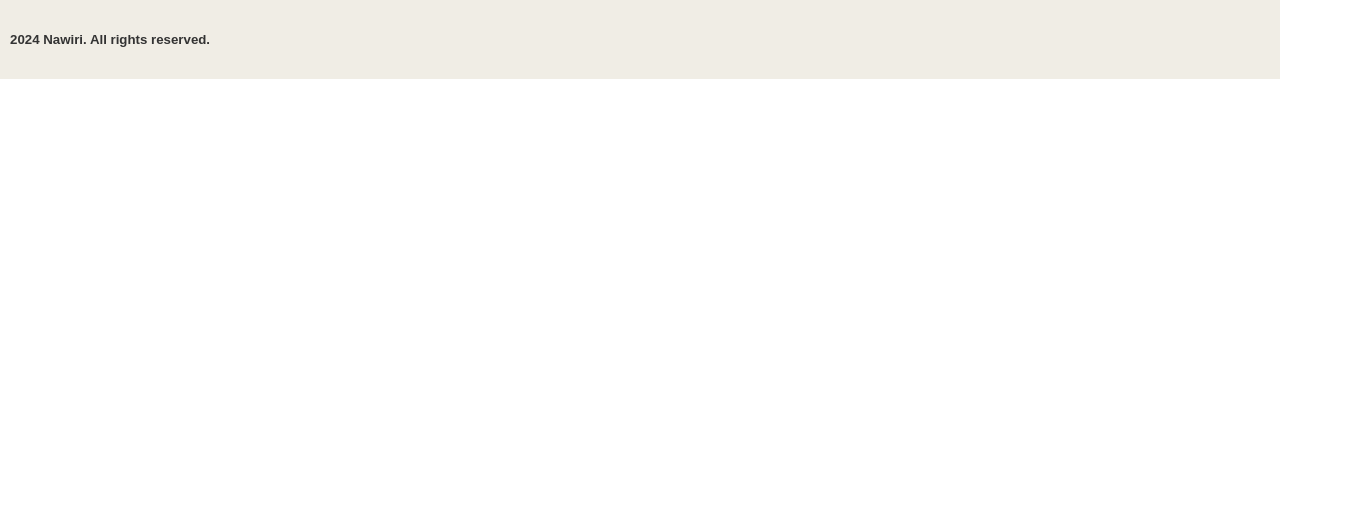
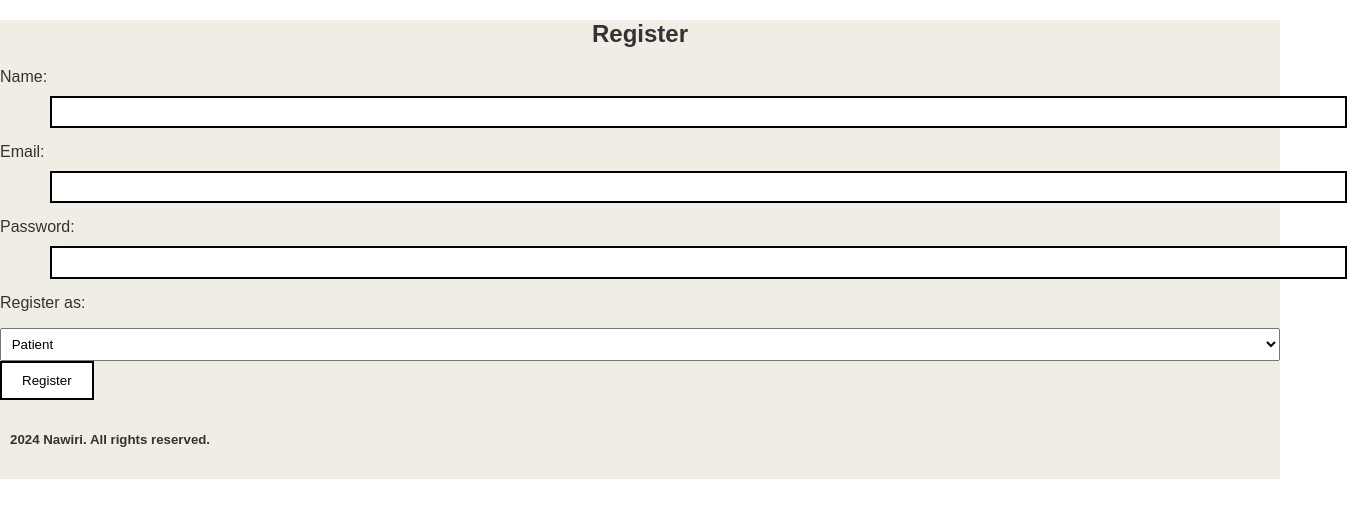
Before and after one commit to amanikituto/nawiri-healthcare, a React (Create React App) app: page /register in a window 1280 px wide. Shown: the top 518 px of the page, 1347 px wide, since content can reach past the window. Built offline with nearby package versions, Linux system fonts and the light colour scheme.

Commit message:
Registration and login page

```diff
--- a/src/App.js
+++ b/src/App.js
@@ -10,6 +10,8 @@ import Footer from './components/layout/Footer';
 import PatientEngagement from './components/providers/PatientEngagement';
 import DataAnalytics from './components/providers/DataAnalytics';
 import PracticeManagement from './components/providers/PracticeManagement';
+import Login from './components/providers/Login';
+import Registration from './components/providers/Registration';
 
 function App() {
   return (
@@ -23,6 +25,8 @@ function App() {
           <Route path="/practice" element={<PracticeManagement />} />
           <Route path="/patient" element={<PatientEngagement />} />
           <Route path="/analytics" element={<DataAnalytics />} />
+          <Route path="/register" element={<Registration />} />
+          <Route path="/login" element={<Login />} />
         </Routes>
         {/* Pass toggleTheme function to Footer */}
         <Footer/>
--- a/src/components/layout/Navbar.js
+++ b/src/components/layout/Navbar.js
@@ -10,6 +10,8 @@ const Navbar = () => {
         <li><Link to="/patients">Patients</Link></li>
         <li><Link to="/sponsors">Sponsors</Link></li>
         <li><Link to="/providers">Providers</Link></li>
+        <li><Link to="/login">Login</Link></li>
+        <li><Link to="/register">Register</Link></li>
       </ul>
     </nav>
   );
--- /dev/null
+++ b/src/components/providers/Login.js
@@ -0,0 +1,41 @@
+import React, { useState } from 'react';
+import './ProviderDashboard.css';
+
+const Login = () => {
+  const [formData, setFormData] = useState({
+    email: '',
+    password: ''
+  });
+
+  const handleChange = (e) => {
+    setFormData({
+      ...formData,
+      [e.target.name]: e.target.value
+    });
+  };
+
+  const handleSubmit = (e) => {
+    e.preventDefault();
+    // Submit login data to the backend
+    console.log(formData);
+  };
+
+  return (
+    <div className="login-container">
+      <h2>Login</h2>
+      <form onSubmit={handleSubmit}>
+        <div>
+          <label>Email:</label>
+          <input type="email" name="email" value={formData.email} onChange={handleChange} required />
+        </div>
+        <div>
+          <label>Password:</label>
+          <input type="password" name="password" value={formData.password} onChange={handleChange} required />
+        </div>
+        <button type="submit">Login</button>
+      </form>
+    </div>
+  );
+};
+
+export default Login;
--- a/src/components/providers/ProviderDashboard.css
+++ b/src/components/providers/ProviderDashboard.css
@@ -180,3 +180,22 @@
   text-decoration: none;
   color: inherit;
 }
+
+.login-container, .register-container {
+  max-width: 400px;
+  margin: 0 auto;
+  padding: 1em;
+  background: #f5f5f5;
+  border-radius: 10px;
+  box-shadow: 0 0 10px rgba(0, 0, 0, 0.1);
+}
+
+.form-group {
+  margin-bottom: 1em;
+}
+
+input, select {
+  width: 100%;
+  padding: 0.5em;
+  margin-top: 0.5em;
+}
--- /dev/null
+++ b/src/components/providers/Registration.js
@@ -0,0 +1,55 @@
+import React, { useState } from 'react';
+import './ProviderDashboard.css';
+
+const Registration = () => {
+  const [formData, setFormData] = useState({
+    name: '',
+    email: '',
+    password: '',
+    role: 'patient' // Default role
+  });
+
+  const handleChange = (e) => {
+    setFormData({
+      ...formData,
+      [e.target.name]: e.target.value
+    });
+  };
+
+  const handleSubmit = (e) => {
+    e.preventDefault();
+    // Submit form data to the backend
+    console.log(formData);
+  };
+
+  return (
+    <div className="registration-container">
+      <h2>Register</h2>
+      <form onSubmit={handleSubmit}>
+        <div>
+          <label>Name:</label>
+          <input type="text" name="name" value={formData.name} onChange={handleChange} required />
+        </div>
+        <div>
+          <label>Email:</label>
+          <input type="email" name="email" value={formData.email} onChange={handleChange} required />
+        </div>
+        <div>
+          <label>Password:</label>
+          <input type="password" name="password" value={formData.password} onChange={handleChange} required />
+        </div>
+        <div>
+          <label>Register as:</label>
+          <select name="role" value={formData.role} onChange={handleChange}>
+            <option value="patient">Patient</option>
+            <option value="sponsor">Sponsor</option>
+            <option value="provider">Provider</option>
+          </select>
+        </div>
+        <button type="submit">Register</button>
+      </form>
+    </div>
+  );
+};
+
+export default Registration;
```
